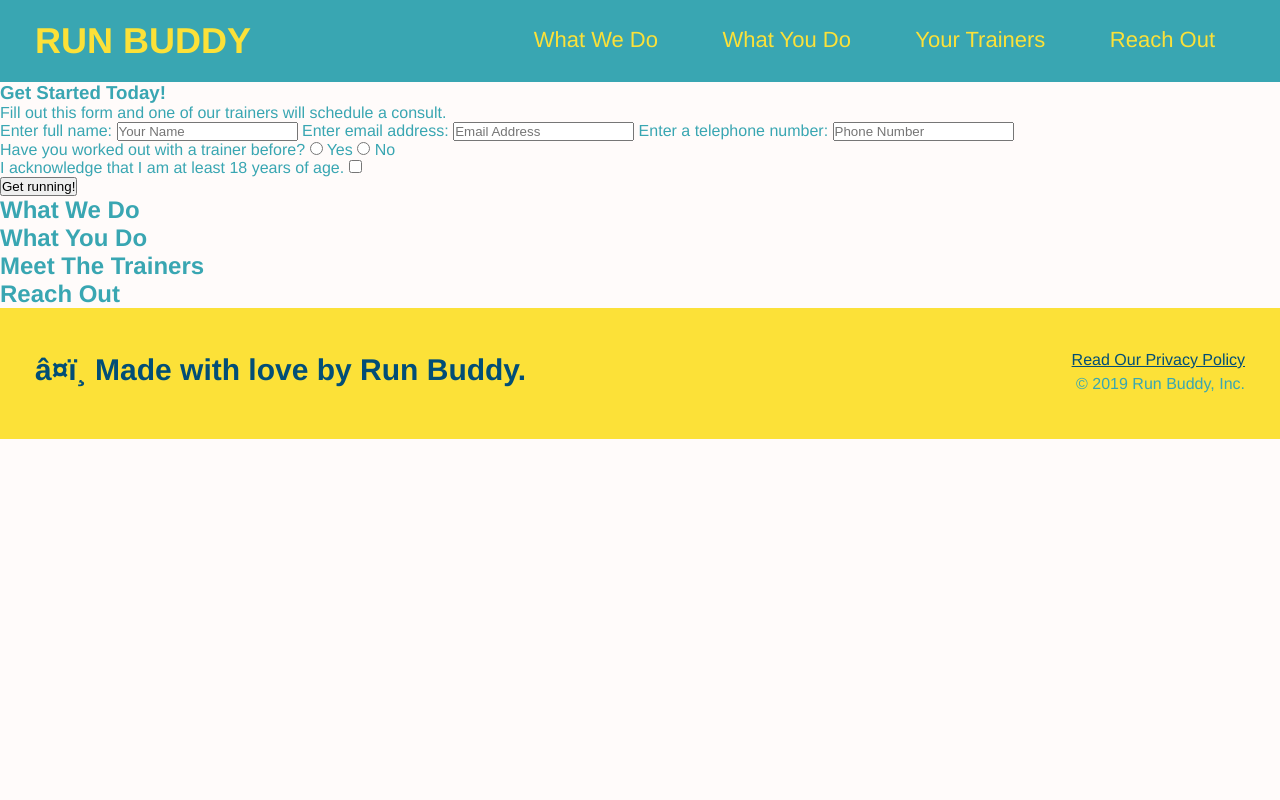
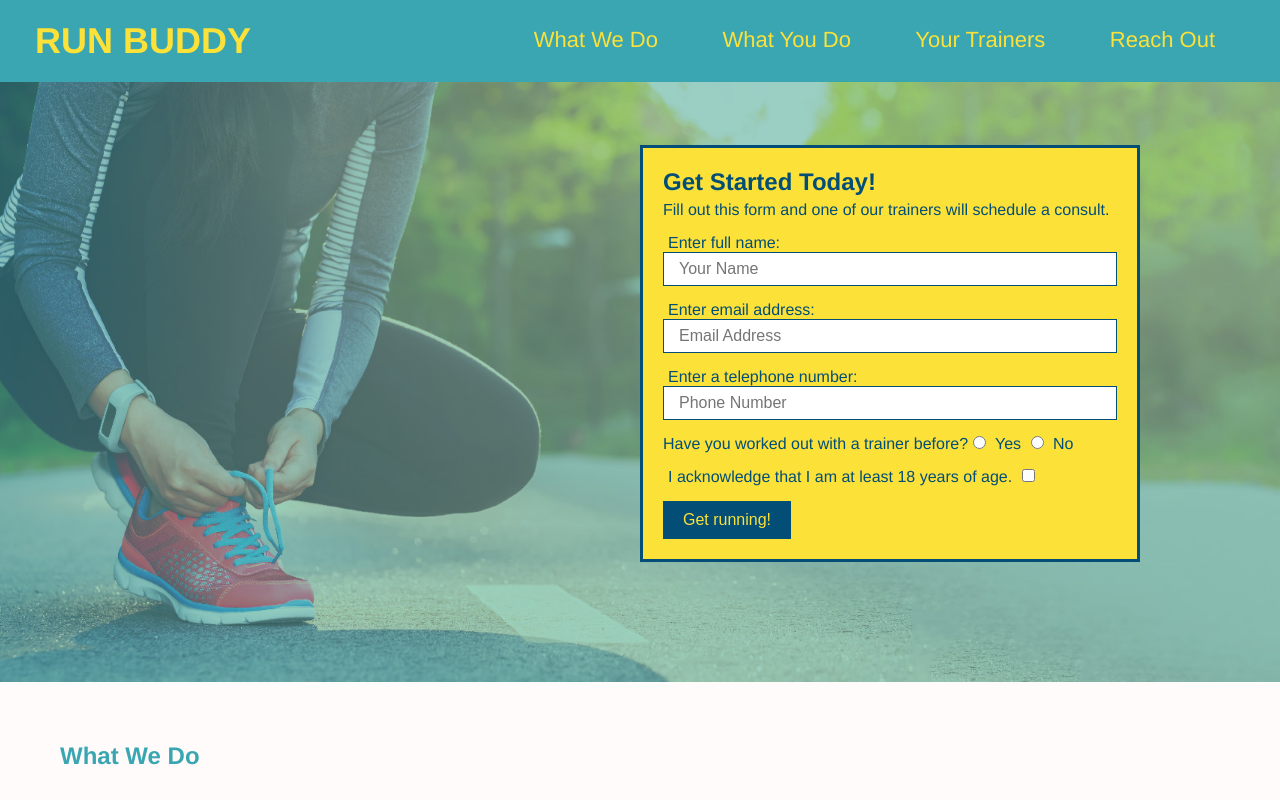
Before and after one commit to rmwillow/run-buddy, a plain HTML site: page index.html in a window 1280 px wide. Shown: the top 800 px of the page. Drawn offline with Linux system fonts and the light colour scheme.

Commit message:
hero form styling

```diff
--- a/assets/css/style.css
+++ b/assets/css/style.css
@@ -1,4 +1,5 @@
 /* I'm a css comment */
+
 * {
   margin: 0;
   padding: 0;
@@ -12,9 +13,10 @@ body {
 }
 
 /* apply styles to header  */
+
 header {
-padding: 20px 35px;
-background-color: #39a6b2;
+  padding: 20px 35px;
+  background-color: #39a6b2;
 }
 
 header h1 {
@@ -23,7 +25,6 @@ header h1 {
   color: #fce138;
   margin: 0;
   display: inline;
-
 }
 
 header a {
@@ -68,3 +69,65 @@ footer div {
 footer a {
   color: #024e76;
 }
+
+section {
+  padding: 60px;
+}
+
+/*  Hero Style start */
+
+.hero {
+  background-image: url("../images/hero-bg.jpeg");
+  height: 600px;
+  background-size: cover;
+  background-position: center;
+  position: relative;
+}
+
+.hero-form {
+  color: #024e76;
+  background-color: #fce138;
+  padding: 20px;
+  width: 500px;
+  border: solid 3px #024e76;
+  position: absolute;
+  bottom: 120px;
+  right: 140px;
+}
+
+.hero-header {
+  margin: 0px;
+}
+
+.hero-form h3 {
+  font-size: 24px;
+  margin: 0;
+}
+
+.hero-form p {
+  margin: 5px 0 15px 0;
+}
+
+.form-input {
+  border: 1px solid #024e76;
+  display: block;
+  padding: 7px 15px;
+  font-size: 16px;
+  color: #024e76;
+  width: 100%;
+  margin-bottom: 15px;
+}
+
+.hero-form label {
+  margin: 0 5px;
+}
+
+.hero-form button {
+  color: #fce138;
+  background-color: #024e76;
+  border: none;
+  padding: 10px 20px;
+  font-size: 16px;
+}
+
+/* Hero style end */
--- a/index.html
+++ b/index.html
@@ -38,17 +38,19 @@
     </header>
 
     <!-- hero/jumbotron-->
-    <section>
-        <div>
+    <section class="hero">
+        <div class="hero-form">
             <h3>Get Started Today!</h3>
             <p>Fill out this form and one of our trainers will schedule a consult.</p>
             <form>
                 <label for="name">Enter full name:</label>
-            <input type="text" placeholder="Your Name" name="name" id="name" />
+                <input type="text" placeholder="Your Name" name="name" id="name" class="form-input">
+
                 <label for="email">Enter email address:</label>
-            <input type="email" placeholder="Email Address" name="email" id="email" />
+                <input type="text" placeholder="Email Address" name="email" id="email" class="form-input">
+
                 <label for="phone">Enter a telephone number:</label>
-            <input type="tel" placeholder="Phone Number" name="phone" id="phone" />
+                <input type="text" placeholder="Phone Number" name="phone" id="phone" class="form-input">
                 <p>
                     Have you worked out with a trainer before?
                     <input type="radio" name="trainer-confirm" id="trainer-yes" />
@@ -57,7 +59,7 @@
                     <label for="trainer-no">No</label>
                 </p>
                 <p>
-              <label for="checkbox" >
+                    <label for="checkbox">
                         I acknowledge that I am at least 18 years of age.
                     </label>
                     <input type="checkbox" name="age-confirm" id="checkbox" />
```
Also changed, not shown: assets/images/hero-bg.jpeg (added). Lines whose indentation alone changed are shown as unchanged.
